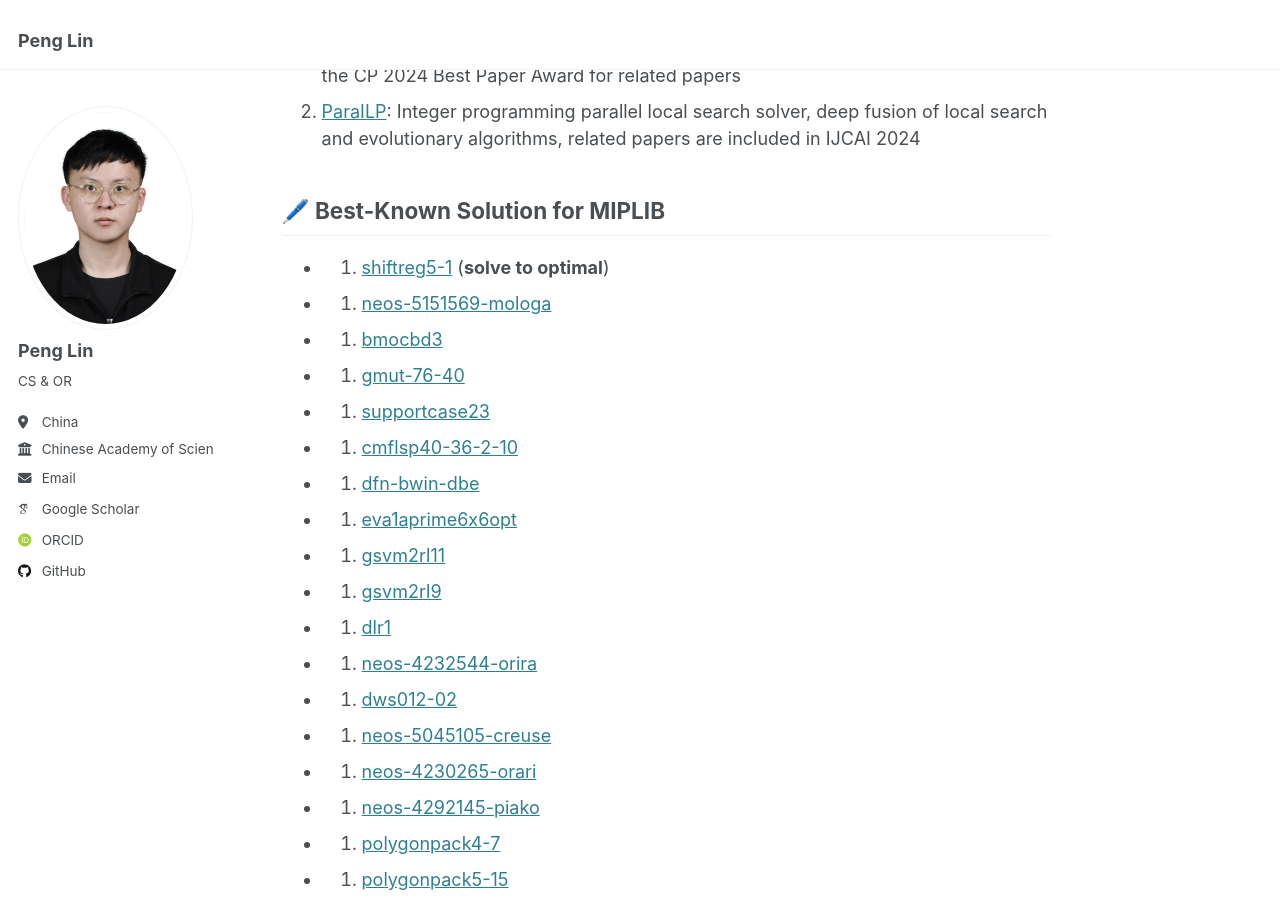
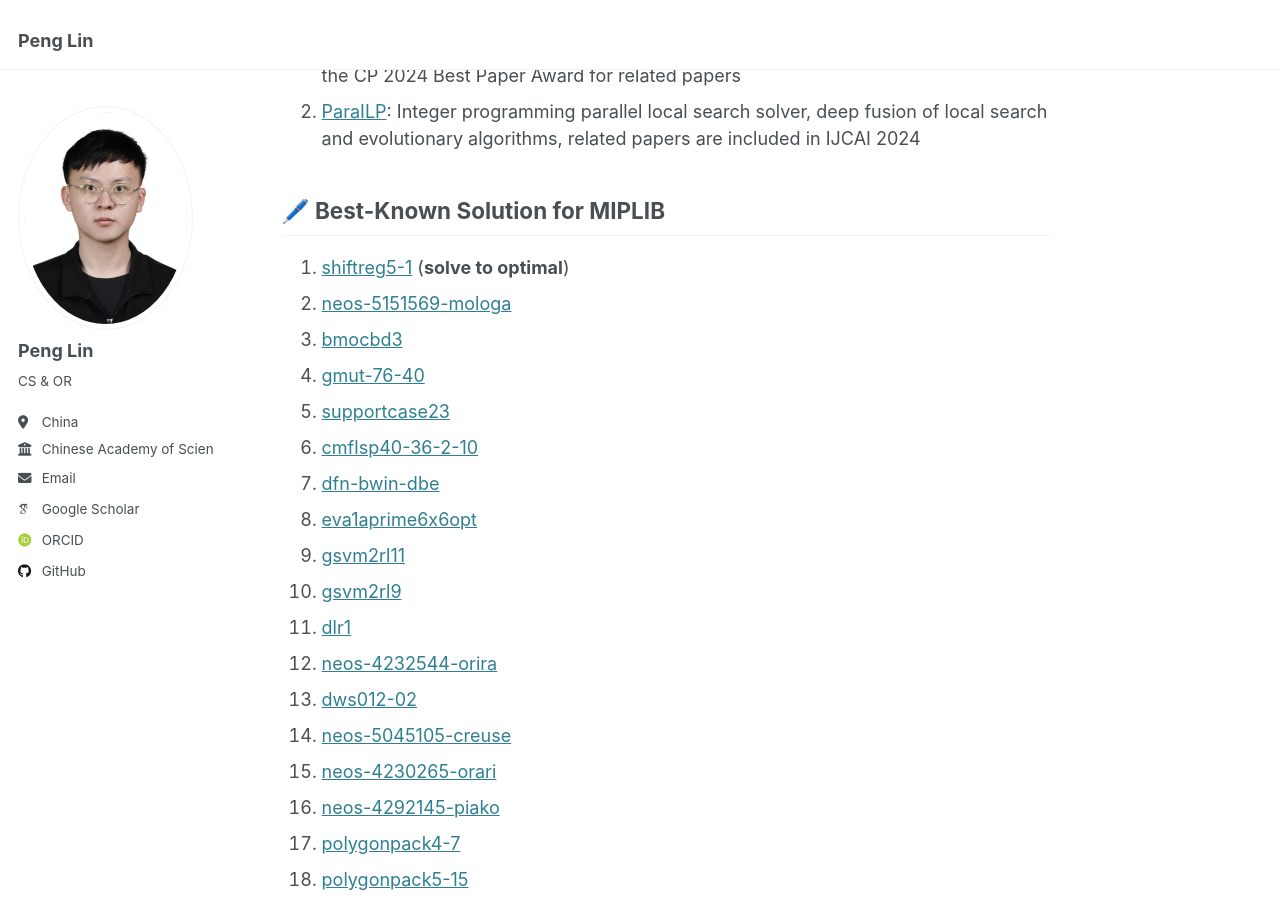
Before and after one commit to linpeng0105/linpeng0105.github.io, a Jekyll site: the page built from _pages/about.md, in a window 1280 px wide and 900 px high, scrolled down 2011 px. Built offline with Jekyll 4.4.1, drawn with Linux system fonts in a browser that asks for light colours; some web fonts are replaced.

```diff
--- a/_pages/about.md
+++ b/_pages/about.md
@@ -57,35 +57,35 @@ International Conference on Principles and Practice of Constraint Programming (*
 
 
 ##  🖊️ Best-Known Solution for MIPLIB
-- 1. [shiftreg5-1](https://miplib.zib.de/instance_details_shiftreg5-1.html) (**solve to optimal**)
-- 2. [neos-5151569-mologa](https://miplib.zib.de/instance_details_neos-5151569-mologa.html)
-- 3. [bmocbd3](https://miplib.zib.de/instance_details_bmocbd3.html)
-- 4. [gmut-76-40](https://miplib.zib.de/instance_details_gmut-76-40.html)
-- 5. [supportcase23](https://miplib.zib.de/instance_details_supportcase23.html)
-- 6. [cmflsp40-36-2-10](https://miplib.zib.de/instance_details_cmflsp40-36-2-10.html)
-- 7. [dfn-bwin-dbe](https://miplib.zib.de/instance_details_dfn-bwin-DBE.html)
-- 8. [eva1aprime6x6opt](https://miplib.zib.de/instance_details_eva1aprime6x6opt.html)
-- 9. [gsvm2rl11](https://miplib.zib.de/instance_details_gsvm2rl11.html)
-- 10. [gsvm2rl9](https://miplib.zib.de/instance_details_gsvm2rl9.html)
-- 11. [dlr1](https://miplib.zib.de/instance_details_dlr1.html)
-- 12. [neos-4232544-orira](https://miplib.zib.de/instance_details_neos-4232544-orira.html)
-- 13. [dws012-02](https://miplib.zib.de/instance_details_dws012-02.html)
-- 14. [neos-5045105-creuse](https://miplib.zib.de/instance_details_neos-5045105-creuse.html)
-- 15. [neos-4230265-orari](https://miplib.zib.de/instance_details_neos-4230265-orari.html)
-- 16. [neos-4292145-piako](https://miplib.zib.de/instance_details_neos-4292145-piako.html)
-- 17. [polygonpack4-7](https://miplib.zib.de/instance_details_polygonpack4-7.html)
-- 18. [polygonpack5-15](https://miplib.zib.de/instance_details_polygonpack5-15.html)
-- 19. [sct5](https://miplib.zib.de/instance_details_sct5.html)
-- 20. [adult-regularized](https://miplib.zib.de/instance_details_adult-regularized.html)
-- 21. [s82](https://miplib.zib.de/instance_details_s82.html)
-- 22. [genus-sym-g31-8](https://miplib.zib.de/instance_details_genus-sym-g31-8.html)
-- 23. [genus-sym-g62-2](https://miplib.zib.de/instance_details_genus-sym-g62-2.html)
-- 24. [genus-g61-25](https://miplib.zib.de/instance_details_genus-g61-25.html)
-- 25. [neos-4232544-orira](https://miplib.zib.de/instance_details_neos-4232544-orira.html)
-- 26. [bley_xs1](https://miplib.zib.de/instance_details_bley_xs1.html)
-- 27. [sorrell7](https://miplib.zib.de/instance_details_sorrell7.html)
-- 28. [supportcase22](https://miplib.zib.de/instance_details_supportcase22.html)
-- 29. [cdc7-4-3-2](https://miplib.zib.de/instance_details_cdc7-4-3-2.html)
-- 30. [ns1828997](https://miplib.zib.de/instance_details_ns1828997.html)
-- 31. [scpm1](https://miplib.zib.de/instance_details_scpm1.html)
-- 32. [scpn2](https://miplib.zib.de/instance_details_scpn2.html)
+1. [shiftreg5-1](https://miplib.zib.de/instance_details_shiftreg5-1.html) (**solve to optimal**)
+2. [neos-5151569-mologa](https://miplib.zib.de/instance_details_neos-5151569-mologa.html)
+3. [bmocbd3](https://miplib.zib.de/instance_details_bmocbd3.html)
+4. [gmut-76-40](https://miplib.zib.de/instance_details_gmut-76-40.html)
+5. [supportcase23](https://miplib.zib.de/instance_details_supportcase23.html)
+6. [cmflsp40-36-2-10](https://miplib.zib.de/instance_details_cmflsp40-36-2-10.html)
+7. [dfn-bwin-dbe](https://miplib.zib.de/instance_details_dfn-bwin-DBE.html)
+8. [eva1aprime6x6opt](https://miplib.zib.de/instance_details_eva1aprime6x6opt.html)
+9. [gsvm2rl11](https://miplib.zib.de/instance_details_gsvm2rl11.html)
+10. [gsvm2rl9](https://miplib.zib.de/instance_details_gsvm2rl9.html)
+11. [dlr1](https://miplib.zib.de/instance_details_dlr1.html)
+12. [neos-4232544-orira](https://miplib.zib.de/instance_details_neos-4232544-orira.html)
+13. [dws012-02](https://miplib.zib.de/instance_details_dws012-02.html)
+14. [neos-5045105-creuse](https://miplib.zib.de/instance_details_neos-5045105-creuse.html)
+15. [neos-4230265-orari](https://miplib.zib.de/instance_details_neos-4230265-orari.html)
+16. [neos-4292145-piako](https://miplib.zib.de/instance_details_neos-4292145-piako.html)
+17. [polygonpack4-7](https://miplib.zib.de/instance_details_polygonpack4-7.html)
+18. [polygonpack5-15](https://miplib.zib.de/instance_details_polygonpack5-15.html)
+19. [sct5](https://miplib.zib.de/instance_details_sct5.html)
+20. [adult-regularized](https://miplib.zib.de/instance_details_adult-regularized.html)
+21. [s82](https://miplib.zib.de/instance_details_s82.html)
+22. [genus-sym-g31-8](https://miplib.zib.de/instance_details_genus-sym-g31-8.html)
+23. [genus-sym-g62-2](https://miplib.zib.de/instance_details_genus-sym-g62-2.html)
+24. [genus-g61-25](https://miplib.zib.de/instance_details_genus-g61-25.html)
+25. [neos-4232544-orira](https://miplib.zib.de/instance_details_neos-4232544-orira.html)
+26. [bley_xs1](https://miplib.zib.de/instance_details_bley_xs1.html)
+27. [sorrell7](https://miplib.zib.de/instance_details_sorrell7.html)
+28. [supportcase22](https://miplib.zib.de/instance_details_supportcase22.html)
+29. [cdc7-4-3-2](https://miplib.zib.de/instance_details_cdc7-4-3-2.html)
+30. [ns1828997](https://miplib.zib.de/instance_details_ns1828997.html)
+31. [scpm1](https://miplib.zib.de/instance_details_scpm1.html)
+32. [scpn2](https://miplib.zib.de/instance_details_scpn2.html)
```
